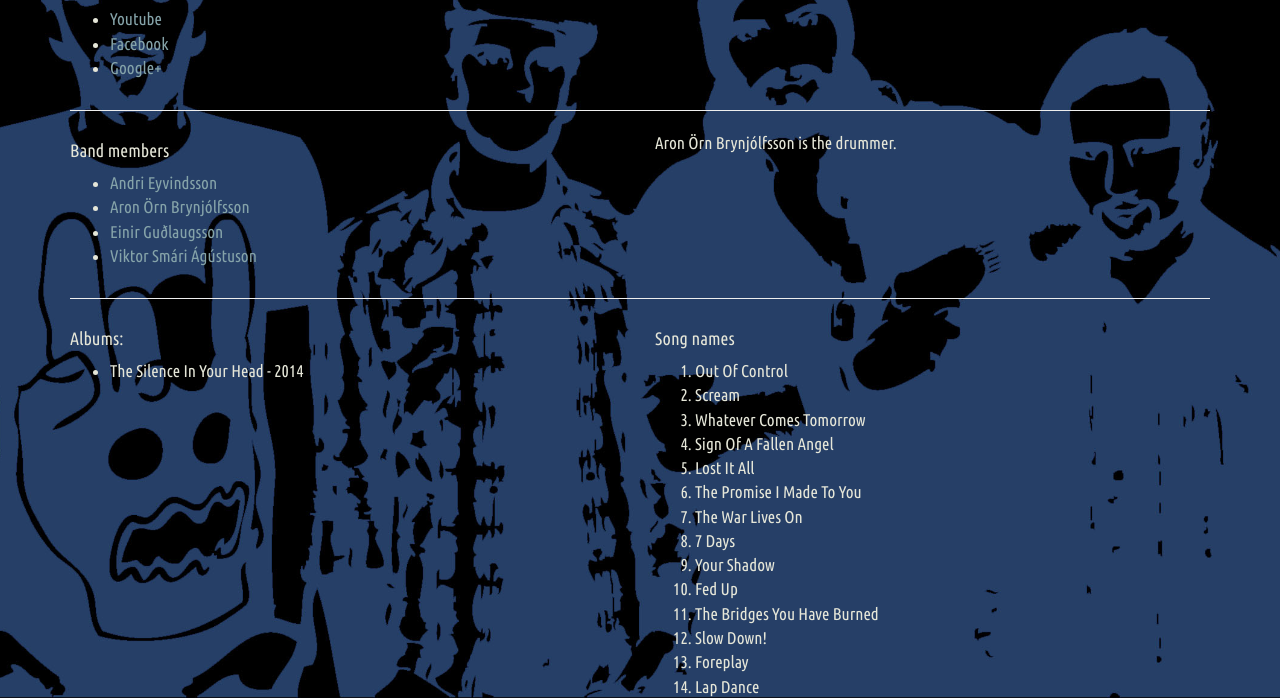
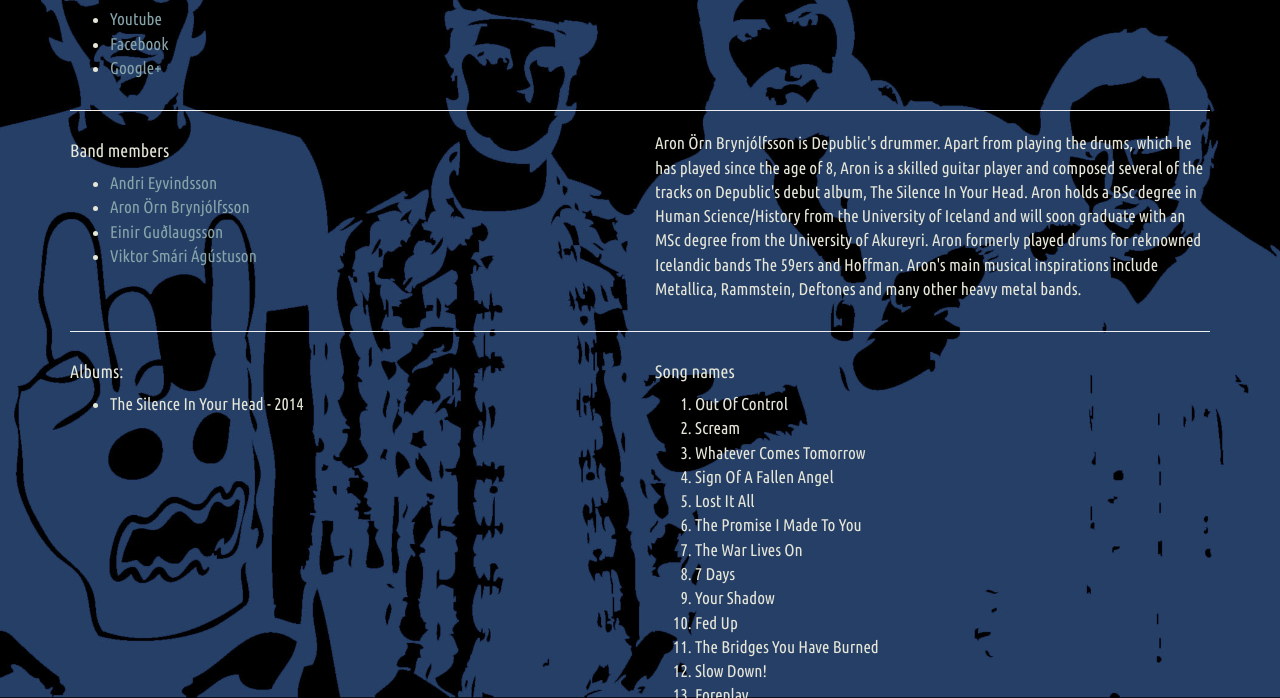
Before and after one commit to Depublic/depublic.github.io, a website: page index.html at #/aron in a window 1280 px wide. Shown: the part 102-800 px from the top of the page. Drawn offline with Linux system fonts and the light colour scheme.

Commit message:
Update aron.tpl.html

```diff
--- a/templates/aron.tpl.html
+++ b/templates/aron.tpl.html
@@ -1 +1,6 @@
-<p>{{members[1].name}} is the drummer.</p>
+<p>{{members[1].name}} is Depublic's drummer. Apart from playing the drums, which he has played since the age of 8, Aron is
+a skilled guitar player and composed several of the tracks on Depublic's debut album, The Silence In Your Head. Aron holds
+a BSc degree in Human Science/History from the University of Iceland and will soon graduate with an MSc degree from the
+University of Akureyri. Aron formerly played drums for reknowned Icelandic bands The 59ers and Hoffman. Aron's main musical
+inspirations include Metallica, Rammstein, Deftones and many other heavy metal bands.
+</p>
```
